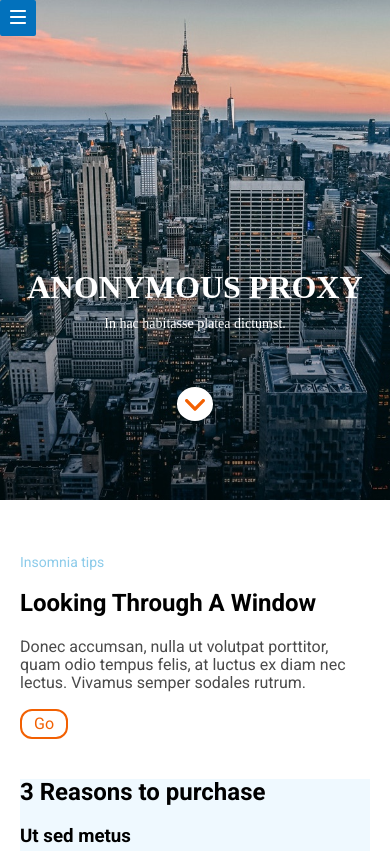
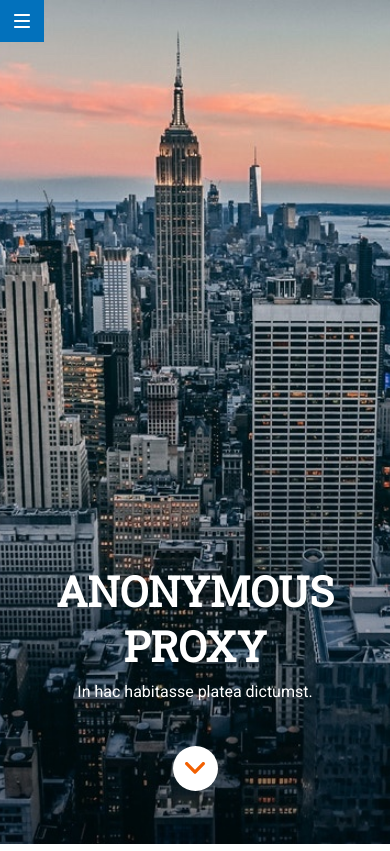
Before and after one commit to martacruces/evaluacion-final-modulo-1-martacruces, a website: page _src/templates/index.html in a window 390 px wide. Shown: the top 851 px of the page. Drawn offline with nearby package versions, Linux system fonts and the light colour scheme; files that its build step writes are made by us from their sources; files whose address does not match are found by name.

Commit message:
Mobile header

```diff
--- /dev/null
+++ b/_src/assets/scss/core/_functions.scss
@@ -0,0 +1,3 @@
+@function rem($pixels) {
+    @return ( $pixels / $default-font-size * 1rem );
+}
--- a/_src/assets/scss/core/_variables.scss
+++ b/_src/assets/scss/core/_variables.scss
@@ -1,5 +1,6 @@
-$font-text: 'Roboto', sans-serif;
-$font-weight: 700;
+$default-font-family: 'Roboto', sans-serif;
+$titles-font-family: 'Roboto Slab', serif;
+$default-font-size: 18px;
 $color-white: #ffffff;
 $color-black: black;
 $color-medium-black: #4a4a4a;
--- a/_src/assets/scss/main.scss
+++ b/_src/assets/scss/main.scss
@@ -1,3 +1,4 @@
 @import 'core/variables';
+@import 'core/functions';
 @import 'vendors/normalize';
 @import 'template/base';
--- a/_src/assets/scss/template/_base.scss
+++ b/_src/assets/scss/template/_base.scss
@@ -1,57 +1,63 @@
 html {
-    font-size: 16px;
+    font-size: $default-font-size;
+    font-family: $default-font-family;
 }
 
 
 .header {
     width:100%;
-    height: 500px;
+    height: 100vh;
     background: url(../images/cover.jpg);
     background-size: cover;
     background-position: center;
     color: $color-white;
     display: flex;
     flex-direction: column;
-    justify-content: center;
+    justify-content: flex-end;
 
     &__button-menu {
         background-color: $color-medium-blue;
         border: none;
-        border-radius: 2px;
-        padding: 10px 10px 8px;
+        padding: 14px;
         position: fixed;
         top: 0;
+
+        img {
+            display: block;
+        }
     }
     &__title {
-        font-size: $font-weight;
+        font-size: rem(42px);
+        font-family: $titles-font-family;
+        font-weight: bold;
+        text-shadow: 0 2px 3px rgba(0, 0, 0, 0.2);
+        line-height: 1.31em;
         text-align: center;
-        padding-top: 20px;
-        margin: 0 auto;
-        padding-top: 190px;
+        margin: 0 0 10px;
     }
 
     &__subtitle {
-        font-size: 14px;
+        font-size: rem(16px);
         text-align: center;
-        margin: 10px;
+        margin: 0 15px 45px;
     }
 
     &__button {
         text-align: center;
-        padding-top: 45px;
+        margin: 0 0 53px;
     }
 
     &__button-scroll-down {
         border: none;
         border-radius: 100%;
         background-color: $color-white;
-        padding: 10px 8px 5px;
+        width: 45px;
+        height: 45px;
     }
 }
 
 .wrapper {
     padding: $main-padding;
-    font-family: $font-text;
 }
 
 .section-window {
--- a/_src/templates/index.html
+++ b/_src/templates/index.html
@@ -5,7 +5,7 @@
     <meta name="viewport" content="width=device-width, initial-scale=1" />
     <title>Adalab Web Starter Kit</title>
     <link rel="icon" href="./favicon.png" />
-    <link href="https://fonts.googleapis.com/css?family=Roboto:400,700&display=swap" rel="stylesheet">
+    <link href="https://fonts.googleapis.com/css?family=Roboto+Slab|Roboto:400,700&display=swap" rel="stylesheet">
     <link rel="stylesheet" href="./assets/css/main.css" />
   </head>
   <body>
@@ -15,7 +15,7 @@
       </button>
       <h1 class="header__title">ANONYMOUS PROXY</h1>
       <p class="header__subtitle">In hac habitasse platea dictumst.</p>
-      <a href="./index.html/#container" title="3 Reasons to purchase" class="header__button">
+      <a href="#container" title="3 Reasons to purchase" class="header__button">
         <button class="header__button-scroll-down">
           <img src="./assets/images/ico-scroll-down.svg">
         </button>
```
